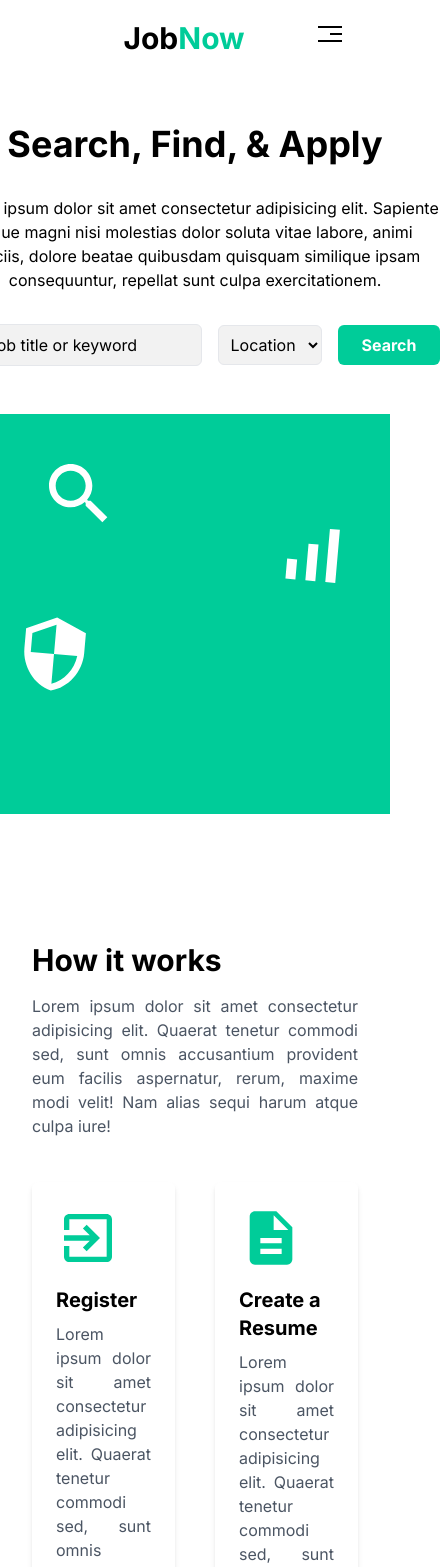
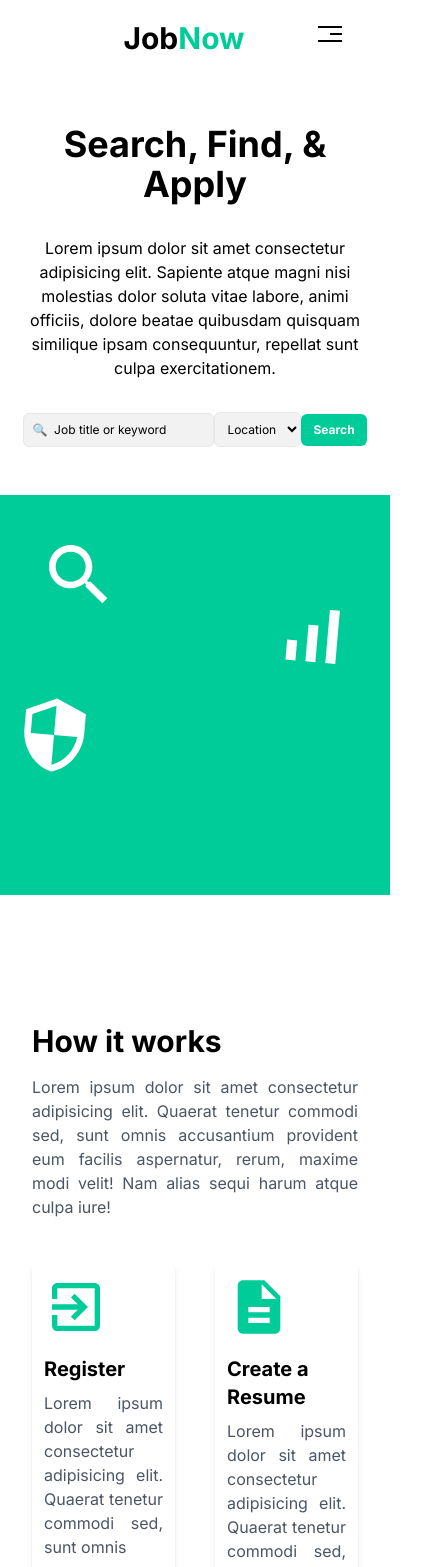
Before and after one commit to MohammedElHabach/CreoHub-Intership-Frontend-Week-3, a Next.js app: page / in a window 390 px wide. Shown: the top 1567 px of the page, 440 px wide, since content can reach past the window. Built offline with nearby package versions, Linux system fonts and the light colour scheme.

Commit message:
fixing bugs

```diff
--- a/src/app/globals.css
+++ b/src/app/globals.css
@@ -23,6 +23,27 @@
 .cardCategory {
   min-height: 248px;
 }
+
+@media screen and (max-width: 482px) {
+  .cardCategory {
+    min-height: 320px !important;
+  }
+}
+
+@media screen and (max-width: 452px) {
+  .cardCategory {
+    min-height: 350px !important;
+  }
+}
+
+@media screen and (max-width: 391px) {
+  .cardCategory {
+    min-height: 380px !important;
+  }
+}
+
+
+
 
 .swiper-slide {
   padding-bottom: 10px;
@@ -51,7 +72,3 @@
 .hamburger-bottom {
   transform: translateY(14px);
 }
-
-.pagesFooter{
-  margin-top: 10rem;
-}
--- a/src/components/Card.js
+++ b/src/components/Card.js
@@ -3,7 +3,7 @@ import React from 'react';
 const Card = ({ icon, title, description, margin }) => {
   return (
     <div className='group mt-5'>
-      <div className={`p-6 cardCategory bg-white text-black rounded-md shadow-md cursor-default  transition-all duration-500 group-hover:bg-greenBg group-hover:text-white`}>
+      <div className={`p-3  cardCategory bg-white text-black rounded-md shadow-md cursor-default  transition-all duration-500 group-hover:bg-greenBg group-hover:text-white`}>
         <div className={`text-3xl text-greenBg mb-4 transition-colors group-hover:text-white`}>
           {icon}
         </div>
--- a/src/components/Footer2.js
+++ b/src/components/Footer2.js
@@ -9,16 +9,17 @@ const Footer2 = () => {
   return (
     <section id="footer" className=" bg-greenBg py-12  ">
       <div className="xl:container mx-auto px-5 mt-32 ">
-        <div className="grid grid-cols-3 gap-x-5 md:hidden ">
+        <div className="grid grid-cols-2 gap-x-7 gap-y-10 md:hidden ">
             <div className='col-span-2 '>
-                <div className='md:order-1'>
+                <div className=''>
                     <Link href="/">
                     <h2 className='  pb-3 font-bold text-3xl  text-black'>Job<span className='text-white '>Now</span></h2>
                     </Link>
                     <p className='text-white '>Lorem ipsum dolor sit amet consectetur adipisicing elit. Corporis commodi, aspernatur itaque numquam ipsam in eos.</p>
                 </div>
+            </div>
 
-                <div className=' cursor-default text-white my-8 md:my-0 md:order-2'>
+                <div className=' cursor-default text-white   '>
                         <h2 className='text-3xl pb-3  font-bold '>Company</h2>
                         <p>Address : 123 Fifth Avenue,New York - 1060,USA</p>
                         <p>Call Us : +(1600) 456 7890</p>
@@ -26,58 +27,8 @@ const Footer2 = () => {
                         <p>Mon Sat : 9:00 AM - 19:00 PM</p>
                 </div>
 
-                <div className='  text-white md:order-4'>
-                        <h2 className='pb-3 text-3xl font-bold'>Contact Us</h2>
-                        <div className='flex gap-x-4'>
-                            <Link href="/">
-                                <GoogleIcon sx={{fontSize:"2rem"}}/>
-                            </Link>
-                            <Link href="/">
-                                <FacebookRoundedIcon sx={{fontSize:"2rem"}}/>
-                            </Link>
-
-                            <Link href="/">
-                                <TwitterIcon sx={{fontSize:"2rem"}}/>
-                            </Link>
-
-                            <Link href="/">
-                                <LinkedInIcon sx={{fontSize:"2rem"}}/>
-                            </Link>
-                        </div>
-                </div>
-
-                <div className='hidden md:block  space-y-3 text-white md:order-3 '>
-                    <h2 className='font-bold text-3xl '>Pages</h2>
-                    <Link href="/" className='flex '>
-                        <KeyboardArrowRightIcon/>
-                        Home
-                    </Link>
-                    <Link href="/" className='flex '>
-                    <KeyboardArrowRightIcon/>
-                        Booking
-                    </Link>
-                    <Link href="/" className='flex '>
-                    <KeyboardArrowRightIcon/>
-                        Facilities
-                    </Link>
-                    <Link href="/" className='flex '>
-                    <KeyboardArrowRightIcon/>
-                        About Us
-                    </Link>
-                    <Link href="/" className='flex '>
-                    <KeyboardArrowRightIcon/>
-                        Location
-                    </Link>
-                    <Link href="/" className='flex '>
-                    <KeyboardArrowRightIcon/>
-                        Contact
-                    </Link>
-                </div>
-            </div>
-
-            {/* right div */}
-            <div className=' pagesFooter space-y-3 text-white md:hidden '>
-                    <h2 className='font-bold text-3xl '>Pages</h2>
+                <div className='my-auto space-y-3 text-white md:hidden '>
+                    <h2 className='font-bold text-3xl pb-3 '>Pages</h2>
                     <Link href="/" className='flex '>
                         <KeyboardArrowRightIcon/>
                         Home
@@ -104,6 +55,26 @@ const Footer2 = () => {
                     </Link>
                 </div>
 
+
+                <div className='  text-white '>
+                        <h2 className='pb-3 text-3xl font-bold'>Contact Us</h2>
+                        <div className='flex gap-x-4'>
+                            <Link href="/">
+                                <GoogleIcon sx={{fontSize:"2rem"}}/>
+                            </Link>
+                            <Link href="/">
+                                <FacebookRoundedIcon sx={{fontSize:"2rem"}}/>
+                            </Link>
+
+                            <Link href="/">
+                                <TwitterIcon sx={{fontSize:"2rem"}}/>
+                            </Link>
+
+                            <Link href="/">
+                                <LinkedInIcon sx={{fontSize:"2rem"}}/>
+                            </Link>
+                        </div>
+                </div>
         </div>
 
         <div className='hidden md:grid md:grid-cols-5  md:gap-x-6'>
--- a/src/components/HeroSection.js
+++ b/src/components/HeroSection.js
@@ -7,18 +7,18 @@ const HeroSection = () => {
 
   return (
     <section id='hero' className='' >
-        <div  className='heroSection xl:container pt-12 md:pt-0  px-8 md:px-12   mx-auto flex flex-col md:flex-row   '>
+        <div  className='heroSection xl:container pt-12 md:pt-0  px-5 md:px-12   mx-auto flex flex-col md:flex-row   '>
           <div className='flex flex-col md:w-3/5    items-center md:flex-row'>
-            <div className='space-y-8 '>
+            <div className='space-y-8 w-full'>
               <h1 className='text-4xl font-bold text-center md:text-left '>Search, Find, & Apply</h1>
               <p className='text-center  md:text-justify md:text-lg  md:pr-36    '>Lorem ipsum dolor sit amet consectetur adipisicing elit. Sapiente atque magni nisi molestias dolor soluta vitae labore, animi officiis, dolore beatae quibusdam quisquam similique ipsam consequuntur, repellat sunt culpa exercitationem.</p>
 
-              <div className='flex   gap-y-6 justify-center items-center space-x-4  md:bg-white md:p-5 md:mr-32  md:rounded-md  md:justify-between    '>
+              <div className='flex text-xs sm:text-sm sm:space-x-4  md:space-x-1 lg:space-x-4 xl:p-5 lg:text-base  gap-y-6 justify-center items-center  xl:bg-white  md:mr-32  md:rounded-md  md:justify-between    '>
                   <input placeholder="&#128269;  Job title or keyword" type="text" className=' bg-grayBg p-2   rounded-md border  focus:outline-black  placeholder:text-black' />
                   <select className=' bg-grayBg p-2 rounded-md border focus:outline-black '>
                       <option disabled selected hidden value="">Location</option>
                   </select>
-                  <button className='px-6 py-2 rounded-md font-bold bg-greenBg text-white'>Search</button>
+                  <button className='px-3 xl:px-5 py-2 rounded-md font-bold bg-greenBg text-white'>Search</button>
               </div>
             </div>
 
```
